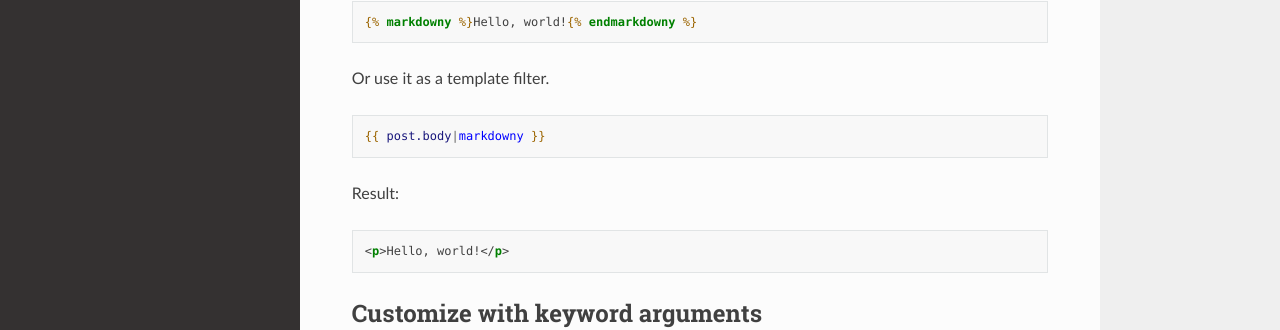
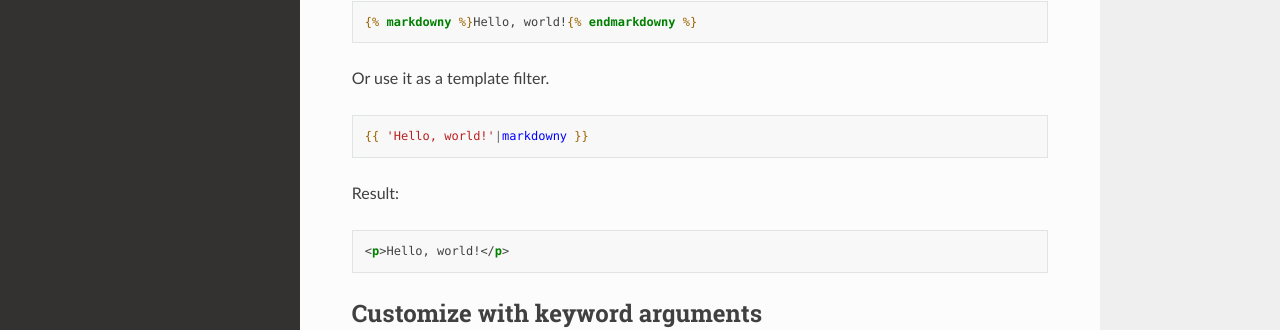
Before and after one commit to richardcornish/django-markdowny, a Sphinx documentation site: the page built from docs/usage.rst, in a window 1280 px wide and 900 px high. Shown: the part 379-709 px from the top of the window. Built offline with Sphinx 7.4.7 and the Read the Docs theme 2.0.0, drawn with Linux system fonts in a browser that asks for light colours.

Commit message:
Rewrote usage example

```diff
--- a/docs/usage.rst
+++ b/docs/usage.rst
@@ -22,7 +22,7 @@ Or use it as a template filter.
 
 .. code-block:: django
 
-   {{ post.body|markdowny }}
+   {{ 'Hello, world!'|markdowny }}
 
 Result:
 
```
